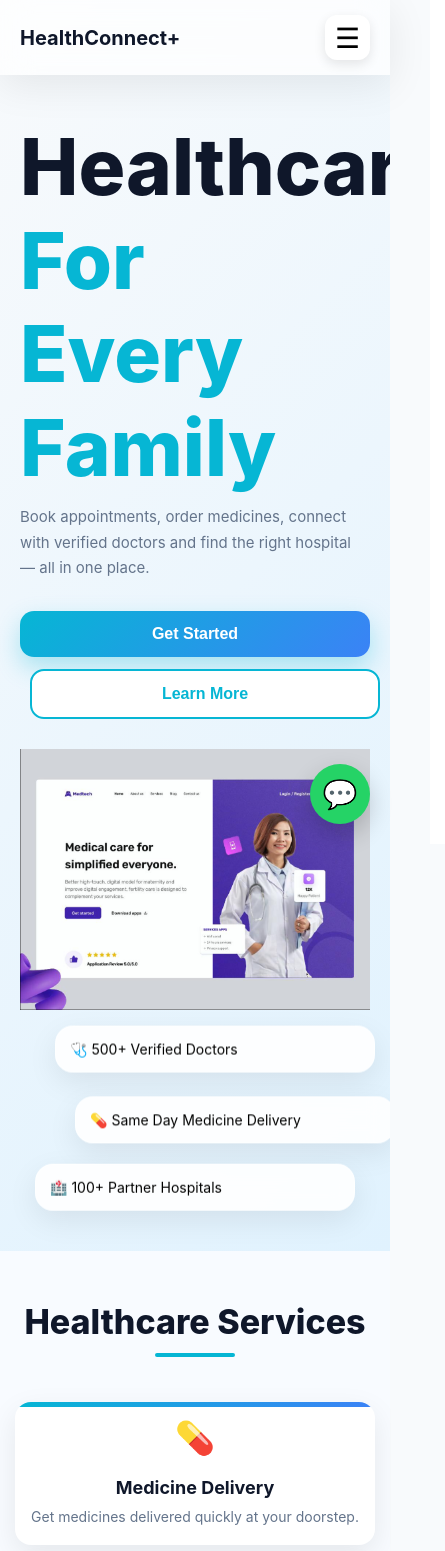
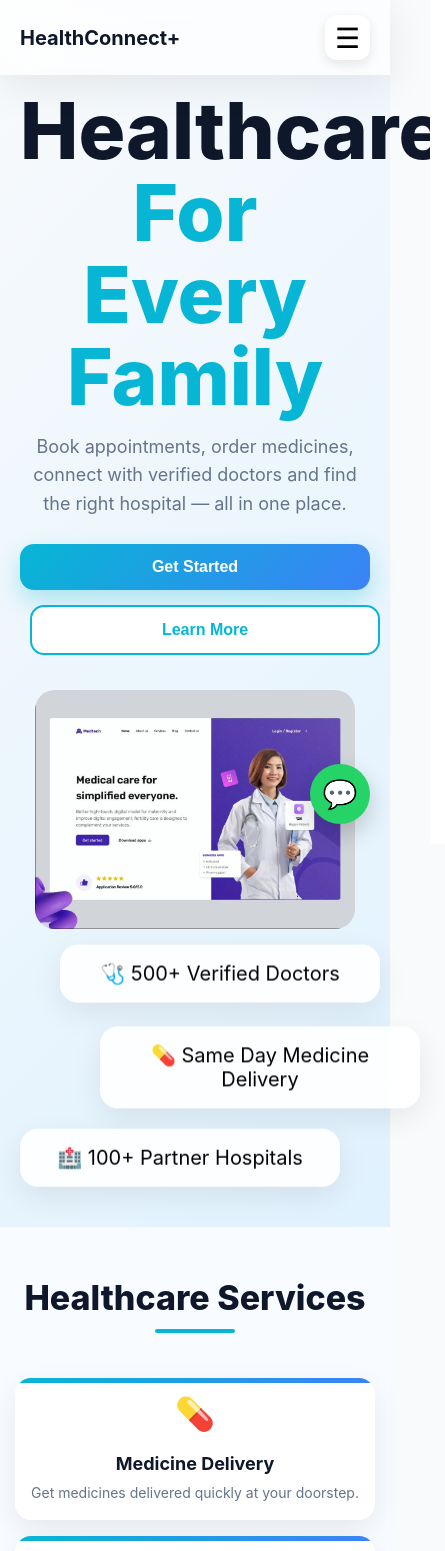
Before and after one commit to tiwaririturaj907-lgtm/healthconnect, a React (Vite) app: page / in a window 390 px wide. Shown: the top 1551 px of the page, 445 px wide, since content can reach past the window. Built offline with nearby package versions, Linux system fonts and the light colour scheme.

Commit message:
Fix Vercel Routing

```diff
--- a/src/index.css
+++ b/src/index.css
@@ -228,23 +228,52 @@ body{
 }
 @media (max-width: 768px){
   .hero{
+    padding:90px 20px 40px;
+    min-height:auto;
     flex-direction:column;
-  padding:120px 20px 40px;
-  overflow:hidden;
+    text-align:center;
+    gap:25px;
   }
 
   .left{
     width:100%;
   }
 
+  .left h1{
+    font-size:42px;
+    line-height:1.05;
+  }
+
+  .left p{
+    font-size:18px;
+    line-height:1.6;
+    margin-top:15px;
+  }
+
+  .buttons{
+    margin-top:25px;
+    display:flex;
+    flex-direction:column;
+    gap:15px;
+  }
+
+  .primary,
+  .secondary{
+    width:100%;
+  }
+
   .right{
     width:100%;
-  margin-top:30px;
-  display:flex;
-  flex-direction:column;
-  align-items:center;
+    margin-top:10px;
   }
 
+  .right img{
+    width:100%;
+    max-width:320px;
+    margin:auto;
+    display:block;
+    border-radius:20px;
+  }
 .hero-doctor{
   width:100%;
   max-width:320px;
@@ -255,34 +284,8 @@ body{
   width:100%;
   max-width:320px;
   padding:16px;
-  font-size:15px;
-}
-
-  .left h1{
-    font-size:34px;
-    line-height:1.2;
-  }
-
-  .left p{
-    font-size:15px;
-    margin-top:10px;
-  }
-
-  .card{
-    padding:14px;
-    border-radius:14px;
-    font-size:14px;
-  }
-
-  .buttons{
-    display:flex;
-    flex-direction:column;
-    gap:12px;
-  }
-
-  .primary,
-  .secondary{
-    width:100%;
+  font: size 14px;
+  border-radius: 14px;
 }
 
 }
@@ -731,34 +734,36 @@ body{
   color:#64748B;
 }
 @media(max-width:768px){
+  .doctor-grid{
+    display:grid;
+    grid-template-columns:repeat(2,1fr);
+    gap:12px;
+  }
 
-  .doctor-grid{
-    grid-template-columns:1fr;
+  .doctor-card{
+    padding:10px;
+  }
+
+  .doctor-card img{
+    height:120px;
+  }
+
+  .doctor-card h3{
+    font-size:14px;
+  }
+
+  .doctor-card p{
+    font-size:12px;
+  }
+
+  .doctor-card button{
+    font-size:12px;
+    padding:8px;
   }
 
   .doctors h2{
     font-size:34px;
   }
-
-  .doctor-card{
-    width:100%;
-    padding:18px;
-  }
-
-  .doctor-card img{
-  height:180px;
-  object-fit:cover;
-  border-radius:12px;
-}
-
-  .doctor-card h3{
-    font-size:22px;
-  }
-
-  .doctor-card p{
-    font-size:14px;
-  }
-
 }
 .nav-links li{
   position:relative;
```
Lines whose indentation alone changed are shown as unchanged.
